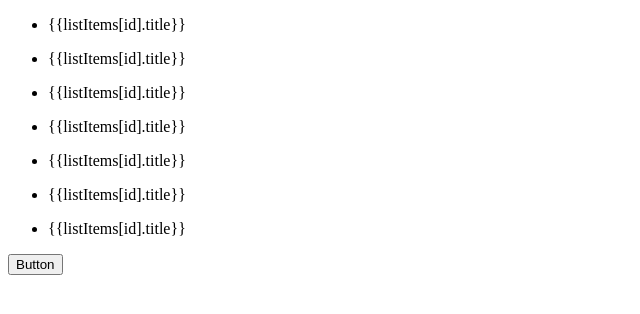
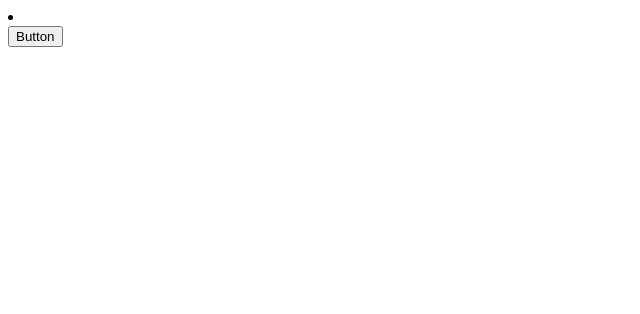
Before and after one commit to madhurabhujbal/simpleList-VueJS, a Vue app: page / in a window 1280 px wide. Shown: the top 314 px of the page, without its empty margins (0-640 px from the left). Built offline with nearby package versions, Linux system fonts and the light colour scheme.

Commit message:
Bind the variable name to data

```diff
--- a/src/App.vue
+++ b/src/App.vue
@@ -1,8 +1,6 @@
 <template>
 <div>
-    <ul v-for="(item, id) in listItems" v-bind:key="id">
-    <WeekDay title = {{listItems[id].title}} />
-    </ul>
+  <WeekDay v-bind:listItems="listItems" />
   <button @click="buttonClicked">Button</button>
 </div>
 </template>
```
